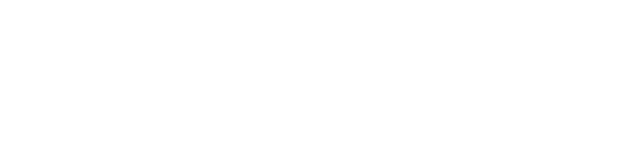
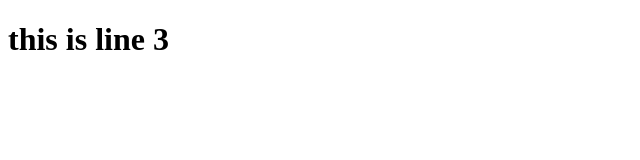
Before and after one commit to VBharathirajA/sample_hosting, a plain HTML site: page index.html in a window 1280 px wide. Shown: the whole page, without its empty margins (0-640 px from the left). Drawn offline with Linux system fonts and the light colour scheme.

Commit message:
3rd Line added

```diff
--- a/index.html
+++ b/index.html
@@ -8,6 +8,7 @@
 </head>
 <body>
 
-
+<h1>this is line 3
+</h1>
 </body>
 </html>
```
